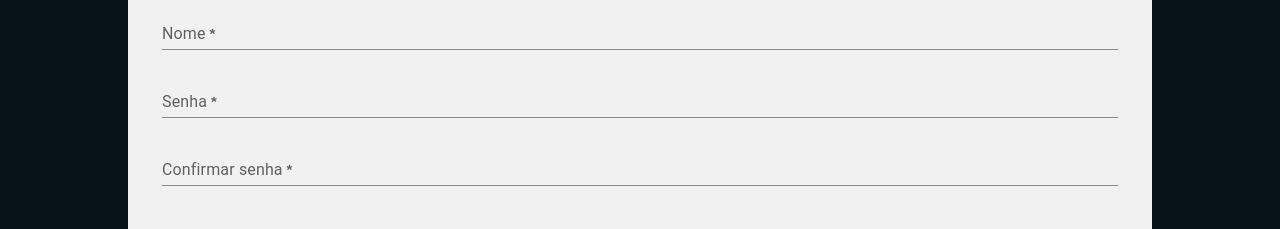
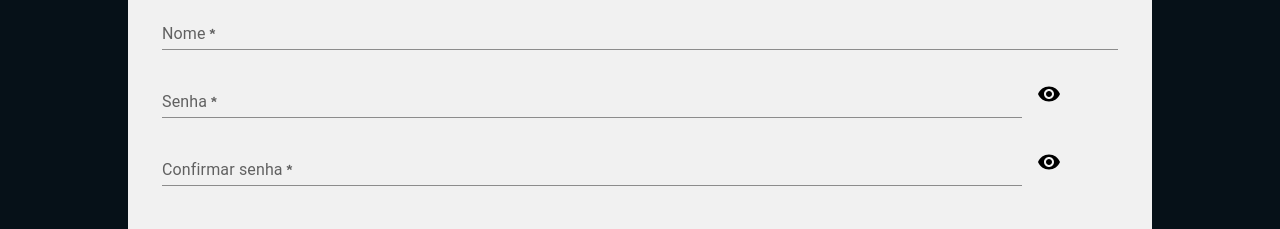
Before and after one commit to Vinicius377/desafio-frexco-frontend, a React (Create React App) app: page /sigin in a window 1280 px wide. Shown: the part 216-445 px from the top of the page. Built offline with nearby package versions, Linux system fonts and the light colour scheme; no server answers.

Commit message:
add input password

```diff
--- a/src/components/edit-form/index.tsx
+++ b/src/components/edit-form/index.tsx
@@ -1,6 +1,7 @@
 import { Container, TextField, Button } from '@mui/material'
 import { useContext } from 'react'
 import { useForm } from 'react-hook-form'
+import { toast } from 'react-toastify'
 import { ContextProduct } from '../../context/product-context'
 import api from '../../services/api'
 import Product from '../../types/product.t'
@@ -18,6 +19,7 @@ function EditForm({ product }: Props) {
     api
       .put('/product', { ...data, id: product.id })
       .then(() => {
+        toast.success(`${product.name} alterado com sucesso!`)
         const newProductList = [...products]
         const indexById = products.findIndex(item => item.id === product.id)
         if (!indexById) return
--- /dev/null
+++ b/src/components/input-password/index.tsx
@@ -0,0 +1,48 @@
+import { TextField } from '@mui/material'
+import { useState } from 'react'
+import { Visibility, VisibilityOff } from '@mui/icons-material/'
+import { UseFormRegisterReturn } from 'react-hook-form'
+
+interface Props {
+  err: boolean
+  errLabel: string
+  register: UseFormRegisterReturn
+  label?: string
+}
+
+function InputPassword({ err, errLabel, register, label }: Props) {
+  const [hidden, setHidden] = useState(true)
+
+  const toggleHidden = () => {
+    setHidden(!hidden)
+  }
+  return (
+    <fieldset
+      style={{
+        border: 'none',
+        outline: 'none',
+        display: 'flex',
+        alignItems: 'center',
+        gap: 15,
+      }}
+    >
+      <TextField
+        variant="standard"
+        error={err}
+        type={hidden ? 'password' : 'text'}
+        helperText={errLabel}
+        {...register}
+        required
+        sx={{ width: '90%' }}
+        label={label}
+      />
+      {hidden ? (
+        <Visibility onClick={toggleHidden} />
+      ) : (
+        <VisibilityOff onClick={toggleHidden} />
+      )}
+    </fieldset>
+  )
+}
+
+export default InputPassword
--- a/src/pages/Login/index.tsx
+++ b/src/pages/Login/index.tsx
@@ -3,6 +3,7 @@ import { useContext, useState } from 'react'
 import { useForm } from 'react-hook-form'
 import { useNavigate } from 'react-router-dom'
 
+import InputPassword from '../../components/input-password'
 import { ContextUser } from '../../context/user-context'
 import api from '../../services/api'
 
@@ -60,16 +61,12 @@ function Login() {
           error={err}
           helperText={err && 'Email ou senha inválidos!'}
         />
-        <TextField
-          variant="standard"
-          {...register('password')}
+        <InputPassword
+          err={err}
+          errLabel={err ? 'Email ou senha inválidos!' : ''}
+          register={register('password')}
           label="Senha"
-          type="password"
-          required
-          error={err}
-          helperText={err && 'Email ou senha inválidos!'}
         />
-
         <Button type="submit" variant="contained" color="success">
           Entrar
         </Button>
--- a/src/pages/Signin/index.tsx
+++ b/src/pages/Signin/index.tsx
@@ -9,6 +9,7 @@ import { useForm } from 'react-hook-form'
 import { toast } from 'react-toastify'
 import { useState } from 'react'
 
+import InputPassword from '../../components/input-password'
 import api from '../../services/api'
 
 function Signin() {
@@ -63,24 +64,19 @@ function Signin() {
           fullWidth
         />
 
-        <TextField
-          variant="standard"
-          {...register('password')}
+        <InputPassword
+          err={err}
           label="Senha"
-          type="password"
-          required
-          error={err}
-          helperText={err && 'As senhas não são iguais!'}
+          errLabel={err ? 'As senhas não são iguais!' : ''}
+          register={register('password')}
         />
-        <TextField
-          variant="standard"
-          {...register('passwordComf')}
+        <InputPassword
+          err={err}
           label="Confirmar senha"
-          type="password"
-          error={err}
-          helperText={err && 'As senhas não são iguais!'}
-          required
+          errLabel={err ? 'As senhas não são iguais!' : ''}
+          register={register('passwordComf')}
         />
+
         <TextField
           variant="standard"
           {...register('email')}
--- a/src/style/style.global.css
+++ b/src/style/style.global.css
@@ -11,8 +11,8 @@ body {
   flex-direction: column;
 }
 main {
-  flex-grow: 1;
-  margin-top: 130px;
+  flex: 1;
+  margin: 130px 0 40px 0;
   padding-inline: 10vw;
 }
 
```
